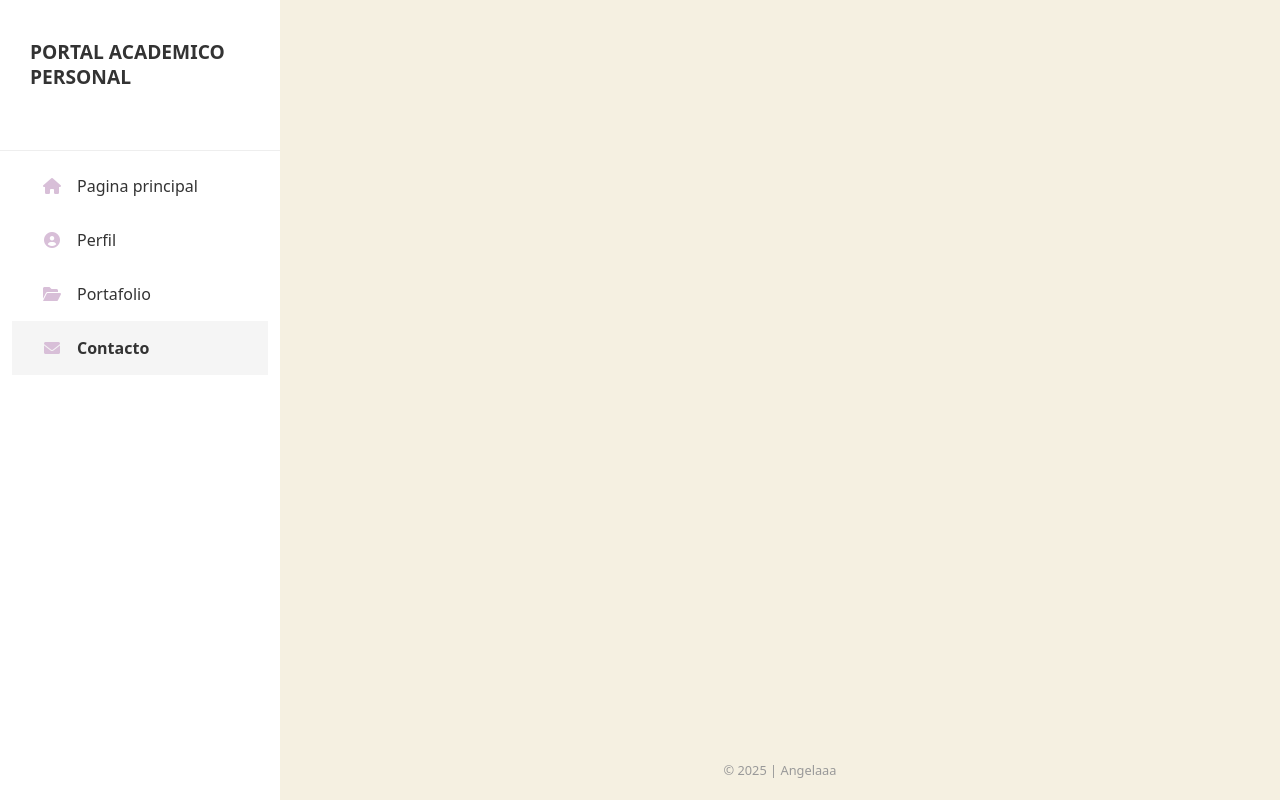
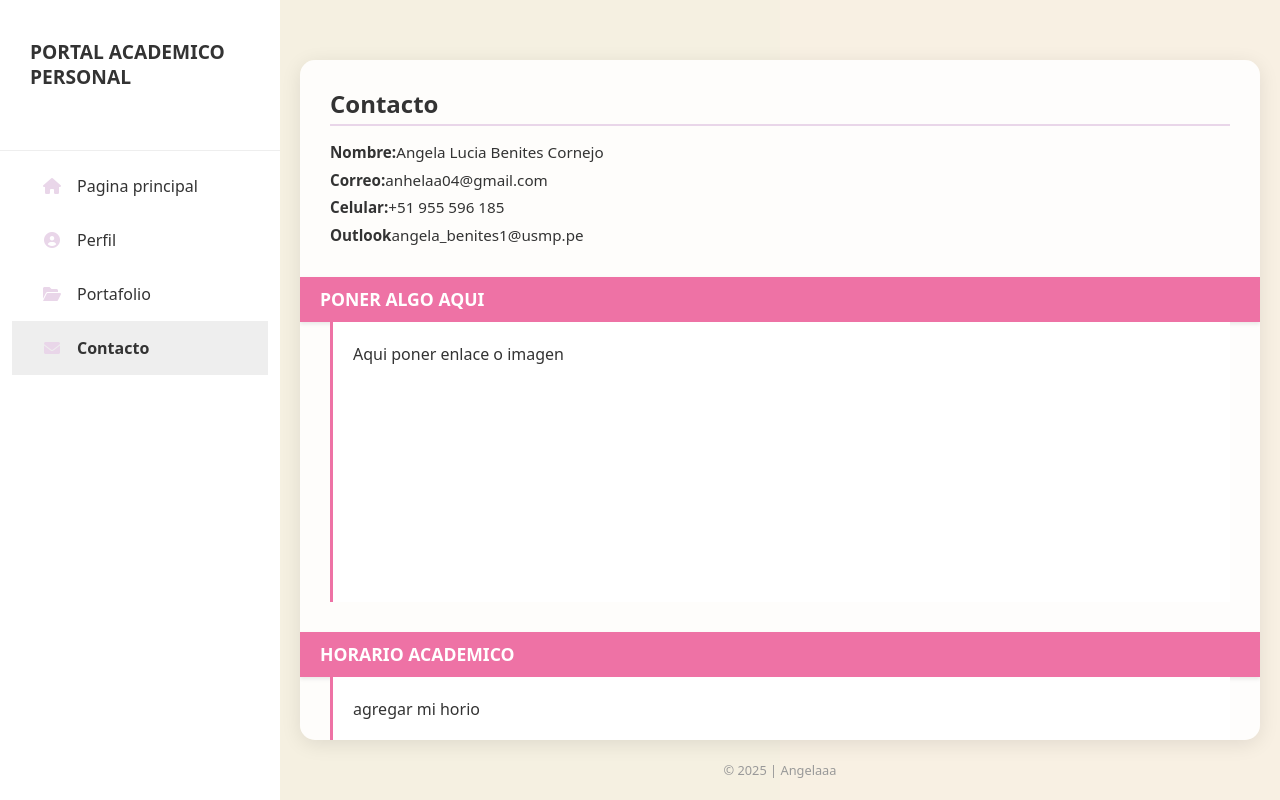
Before and after one commit to angela-246/PORTAL-ACADEMICO, a plain HTML site: page contacto.html in a window 1280 px wide. Drawn offline with nearby package versions, Linux system fonts and the light colour scheme.

Commit message:
Add files via upload

```diff
--- a/contacto.html
+++ b/contacto.html
@@ -20,7 +20,7 @@
             position: fixed;
             top: 0;
             left: 0;
-            background-color: #f5f5f5;
+            background-color: #ffffff;
             padding: 0 0;
             z-index: 1000;
 
@@ -49,14 +49,90 @@
             margin-right: 15px;
             width: 20px;
             text-align: center;
-            color: #d8bfd8;
+            color: #e9d6e9;
         }
 
         .sidebar .nav-link:hover, .sidebar .nav-link.active{
             color: #333 !important;
-            background-color: #f5f5f5;
+            background-color: #eee;
             font-weight: 600;
         }
+        .content {
+            margin-left: 280px;
+            display: flex;
+            align-items: center;
+            justify-content: center;
+            min-height: 100vh;
+            position: relative;
+            padding: 20px;
+            overflow: hidden;
+
+        }
+
+        .content-bg {
+            position: absolute;
+            right: 0;
+            width: 50%;
+            height: 100%;
+            background-color: #f8f0e3;
+            z-index: 0;
+        }
+
+        .main-content-scroll {
+            position: relative;
+            z-index: 1;
+            height: 85vh;
+            overflow-y: scroll;
+            width: 100%;
+            background-color: #ffffffde;
+            padding: 30px;
+            border-radius: 15px;
+            box-shadow: 0 4px 20px #00000018;
+        }
+
+        .datablock {
+            background-color: #eee;
+            padding: 20px;
+            margin-bottom: 30px;
+            border-radius: 8px;
+            border: 1px solid #eee;
+        }
+
+        .block-title-info {
+            font-size: 1.5rem;
+            font-weight: 700;
+            color: #333;
+            margin-bottom: 15px;
+            border-bottom: 2px solid #e9d6e9;
+            padding-bottom: 5px;
+        }
+
+        .info-details p {
+            margin: 5px 0;
+            font-size: 0.95rem;
+        }
+
+        .section-header {
+            background-color: #ee72a5;
+            color: #ffffff;
+            padding: 12px 20px;
+            margin: 30px -30px 0 -30px;
+            box-shadow: 0 2px 4px #00000017;
+        }
+
+        .section-header h3 {
+            margin: 0;
+            font-size: 1.1rem;
+            font-weight: 600;
+        }
+
+        .section-content {
+            background-color: white;
+            padding: 20px;
+            margin-bottom: 20px;
+            border-left: 3px solid #ee72a5;
+        }
+
 
         footer {
             margin-left: 280px;
@@ -85,12 +161,13 @@
            padding-top: 20px;
             }
 
-        .text-box {
-            max-width: 90%;
-            padding: 30px 40px;
-            text-align: center;
-            margin: 20px auto;
+            .main-content-scroll {
+                height: auto;
+                overflow-y: visible;
+                max-width: 100%;
+                margin: 0 auto;
             }
+
 
             .content-bg {
             display: none;
@@ -102,6 +179,7 @@
             position: relative;
             }
         }
+
 
     </style>
 </head>
@@ -123,6 +201,45 @@
         </div>
     </nav>
 
+    <div class="content">
+        <div class="content-bg"></div>
+
+        <div class="main-content-scroll">
+            <div class="data-block">
+                <h2 class="block-title-info">Contacto</h2>
+                <div class="info-details">
+                    <p><strong>Nombre:</strong>Angela Lucia Benites Cornejo</p>
+                    <p><strong>Correo:</strong>anhelaa04@gmail.com</p>
+                    <p><strong>Celular:</strong>+51 955 596 185</p>
+                    <p><strong>Outlook</strong>angela_benites1@usmp.pe</p>
+                </div>
+            </div>
+
+            <div class="section-header">
+                <h3>PONER ALGO AQUI</h3>
+            </div>
+
+            <div class="section-content">
+                <p>Aqui poner enlace o imagen</p>
+                <div style="height: 200px; background-color: white; margin-top: 10px;">
+
+                </div>
+            </div>
+
+            <div class="section-header">
+                <h3>HORARIO ACADEMICO</h3>
+            </div>
+
+            <div class="section-content">
+                <p>agregar mi horio</p>
+                <div style="height: 500px; background-color: #fafafa; margin-top: 20px; border: 1px dashed #ccc;"></div>
+            </div>
+            <p style="text-align: center; margin-top: 20px; color: #999;">FIN?</p>
+        </div>
+    </div>
+
+
+
     <footer>
         © 2025 | Angelaaa
     </footer>
```
Lines whose indentation alone changed are shown as unchanged.
